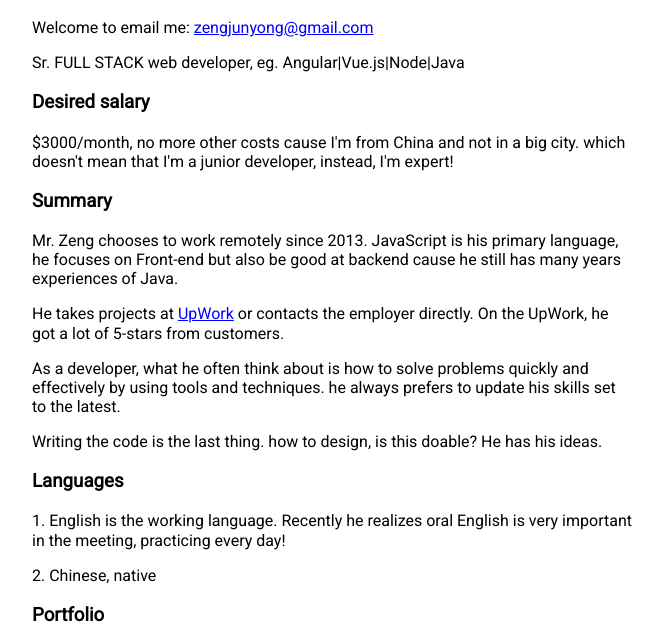
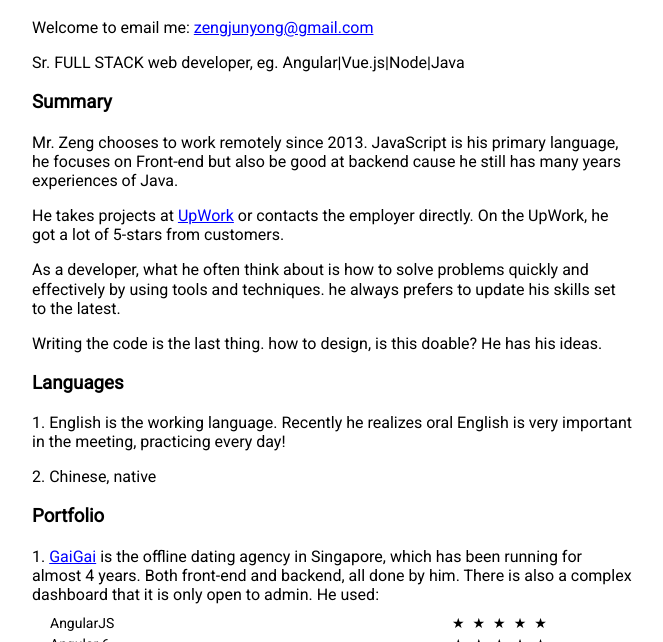
Before and after one commit to ZengJunyong/CV, a plain HTML site: page index.html in a window 1280 px wide. Shown: the part 78-720 px from the top of the page, without its empty margins (308-971 px from the left). Drawn offline with Linux system fonts and the light colour scheme.

Commit message:
CV update

```diff
--- a/index.html
+++ b/index.html
@@ -17,9 +17,9 @@
     <div>
         Sr. FULL STACK web developer, eg. Angular|Vue.js|Node|Java
     </div>
-    <h3>Desired salary</h3>
-    <p>$3000/month, no more other costs cause I'm from China and not in a big city.
-        which doesn't mean that I'm a junior developer, instead, I'm expert! </p>
+    <!--<h3>Desired salary</h3>-->
+    <!--<p>$3000/month, no more other costs cause I'm from China and not in a big city.-->
+        <!--which doesn't mean that I'm a junior developer, instead, I'm expert! </p>-->
     <h3>Summary</h3>
     <p>
         Mr. Zeng chooses to work remotely since 2013. JavaScript is his primary language,
```
